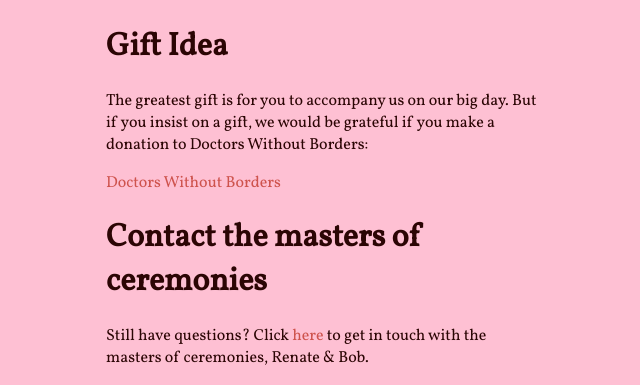
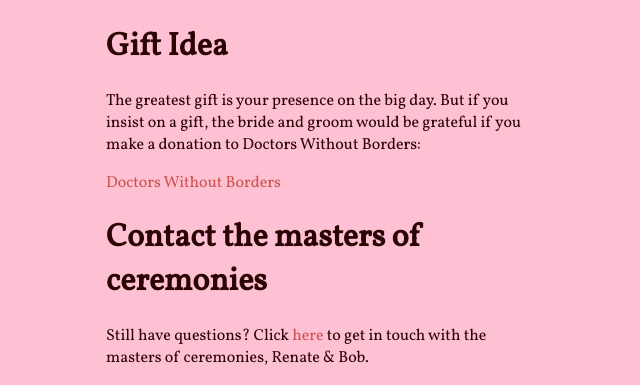
Before and after one commit to bobvanluijt/tosja-richard, a Jekyll site: the page built from index.md, in a window 1280 px wide and 900 px high, scrolled down 1861 px, cut to the strip 515-900 px from the top of the window. Shown: the whole strip, without its empty margins (552-1192 px from the left). Built offline with Jekyll 4.4.1, drawn with Linux system fonts in a browser that asks for light colours; nearby versions of some CDN libraries; comment, search, counter and statistics services are not loaded.

Commit message:
Update index.md

```diff
--- a/index.md
+++ b/index.md
@@ -51,7 +51,7 @@
 
 # Gift Idea
 
-The greatest gift is for you to accompany us on our big day. But if you insist on a gift, we would be grateful if you make a donation to Doctors Without Borders:
+The greatest gift is your presence on the big day. But if you insist on a gift, the bride and groom would be grateful if you make a donation to Doctors Without Borders:
 
 [Doctors Without Borders](https://donate.doctorswithoutborders.org/onetime-b.cfm?utm_expid=.ACVuR8QfQoWRpTdJzwfNnQ.1&utm_referrer=https%3A%2F%2Fwww.doctorswithoutborders.org%2F)
 
```
